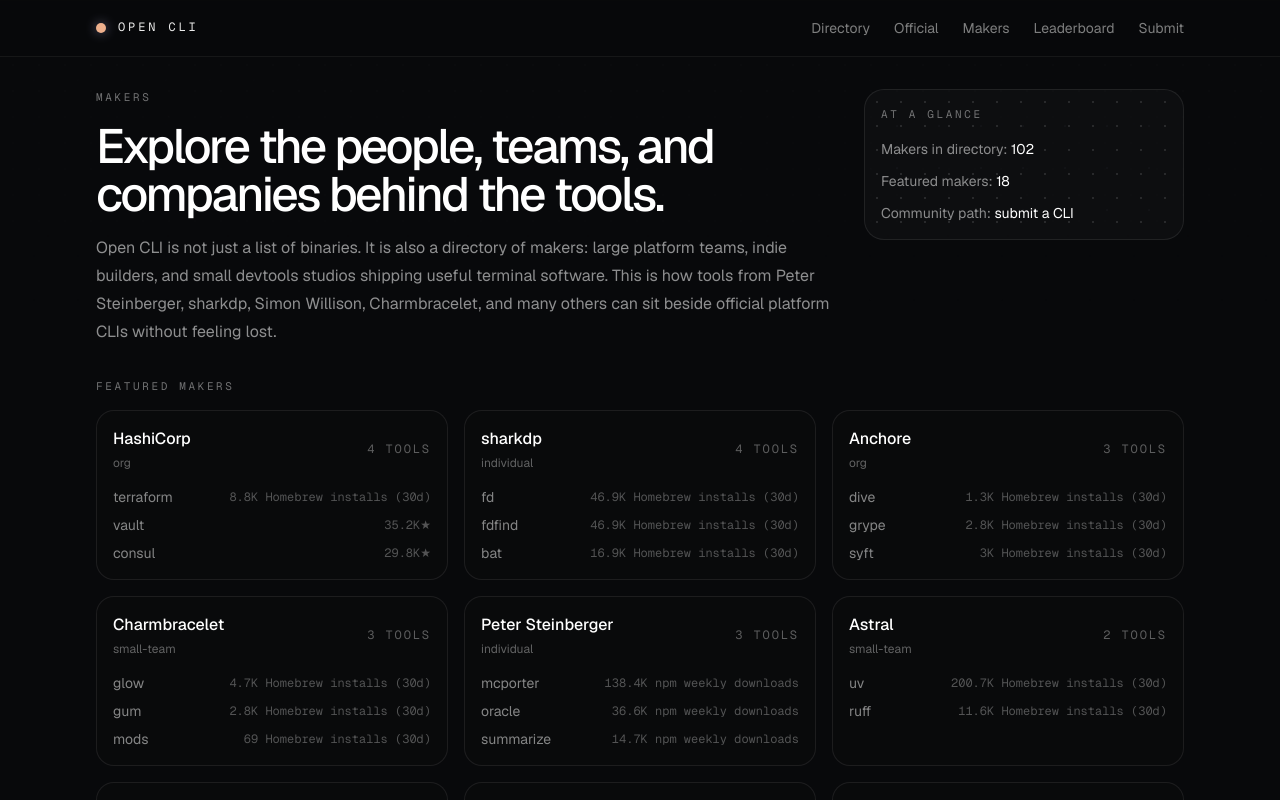
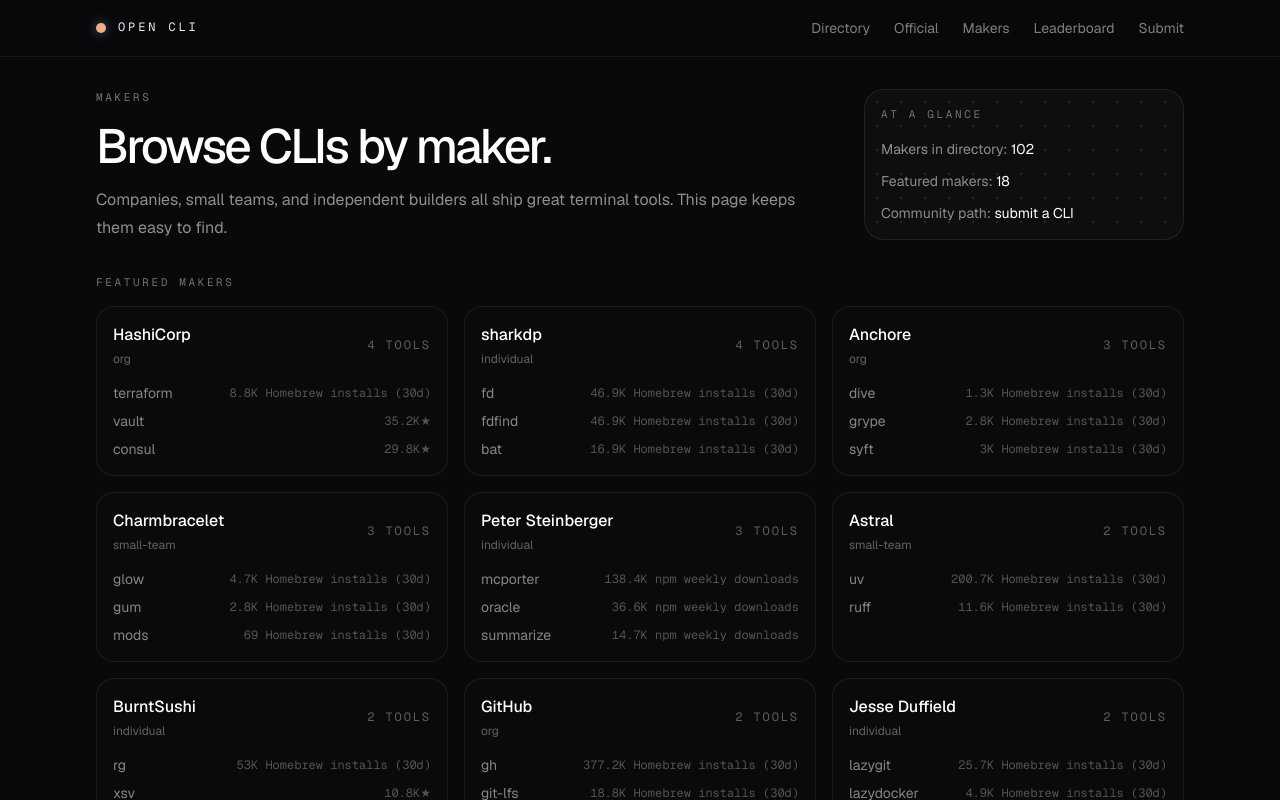
Before and after one commit to gvkhosla/open-cli, a Next.js app: page /makers in a window 1280 px wide. Shown: the top 800 px of the page. Built offline with nearby package versions, Linux system fonts and the light colour scheme.

Commit message:
Simplify site copy

```diff
--- a/src/app/leaderboard/page.tsx
+++ b/src/app/leaderboard/page.tsx
@@ -97,8 +97,7 @@
 
             {filteredClis.length === 0 ? (
               <div className="py-8 text-sm text-white/42">
-                No CLIs matched your search. Try a maker like GitHub or Peter Steinberger, or a job like deploy,
-                scrape, local models, shell utilities, or database.
+                No CLIs matched your search. Try a maker, a command, or a task like deploy, scrape, or postgres.
               </div>
             ) : null}
 
--- a/src/app/makers/[slug]/page.tsx
+++ b/src/app/makers/[slug]/page.tsx
@@ -32,14 +32,14 @@
 
 function buildMakerSummary(name: string, type: string, official?: boolean, featuredBuilder?: boolean) {
   if (official) {
-    return `${name} is represented here as a first-party platform maker. This page groups the official CLIs they publish so people can quickly find the tool that comes straight from the source.`;
+    return `Official tools from ${name}.`;
   }
 
   if (featuredBuilder) {
-    return `${name} is one of the builders we want Open CLI to highlight more intentionally. This page groups the maker’s tools in one place so search does not favor only large companies.`;
+    return `A builder we follow. Browse tools from ${name} in one place.`;
   }
 
-  return `${name} is part of the broader open CLI ecosystem. This page makes it easier to browse tools by maker instead of only by package name or category.`;
+  return `Tools from ${name}.`;
 }
 
 export default async function MakerPage({ params }: MakerPageProps) {
--- a/src/app/makers/page.tsx
+++ b/src/app/makers/page.tsx
@@ -28,13 +28,10 @@
           <div className="space-y-4">
             <div className="section-kicker">Makers</div>
             <h1 className="max-w-4xl text-4xl font-medium tracking-[-0.05em] text-white sm:text-5xl">
-              Explore the people, teams, and companies behind the tools.
+              Browse CLIs by maker.
             </h1>
             <p className="max-w-3xl text-base leading-7 text-white/54">
-              Open CLI is not just a list of binaries. It is also a directory of makers: large platform teams,
-              indie builders, and small devtools studios shipping useful terminal software. This is how tools
-              from Peter Steinberger, sharkdp, Simon Willison, Charmbracelet, and many others can sit beside
-              official platform CLIs without feeling lost.
+              Companies, small teams, and independent builders all ship great terminal tools. This page keeps them easy to find.
             </p>
           </div>
 
--- a/src/app/official/page.tsx
+++ b/src/app/official/page.tsx
@@ -27,13 +27,10 @@
           <div className="space-y-4">
             <div className="section-kicker">Official</div>
             <h1 className="max-w-4xl text-4xl font-medium tracking-[-0.05em] text-white sm:text-5xl">
-              First-party CLIs from the makers who build the platforms themselves.
+              Official CLIs from the makers.
             </h1>
             <p className="max-w-3xl text-base leading-7 text-white/54">
-              This is the trust layer of Open CLI: official tools from companies and platform teams like GitHub,
-              Vercel, Cloudflare, Supabase, AWS, Docker, and more. The broader directory still includes indie
-              builders and small teams, but this page is the cleanest place to start when you want the maker’s
-              own CLI.
+              Start here if you want the first-party tool from the company that makes the platform.
             </p>
           </div>
 
--- a/src/components/home-view.tsx
+++ b/src/components/home-view.tsx
@@ -215,7 +215,7 @@
           <input
             value={search}
             onChange={(event) => setSearch(event.target.value)}
-            placeholder="Search gh, Peter Steinberger, browser automation, postgres, deploy previews..."
+            placeholder="Search gh, deploy, postgres, browser automation..."
             className="h-12 w-full rounded-none border-x-0 border-t-0 border-b border-white/12 bg-transparent pl-11 pr-4 text-sm text-white outline-none placeholder:text-white/28 focus:border-[var(--accent-lilac)]"
           />
         </div>
@@ -317,8 +317,7 @@
         </div>
 
         <div className="text-sm text-white/36">
-          Open any CLI to see install commands, quick starts, trust signals, agent-readiness notes, and related
-          tools from the same maker or workflow.
+          Open any CLI to see install, quick start, verified data, and related tools.
         </div>
       </section>
     </div>
```
